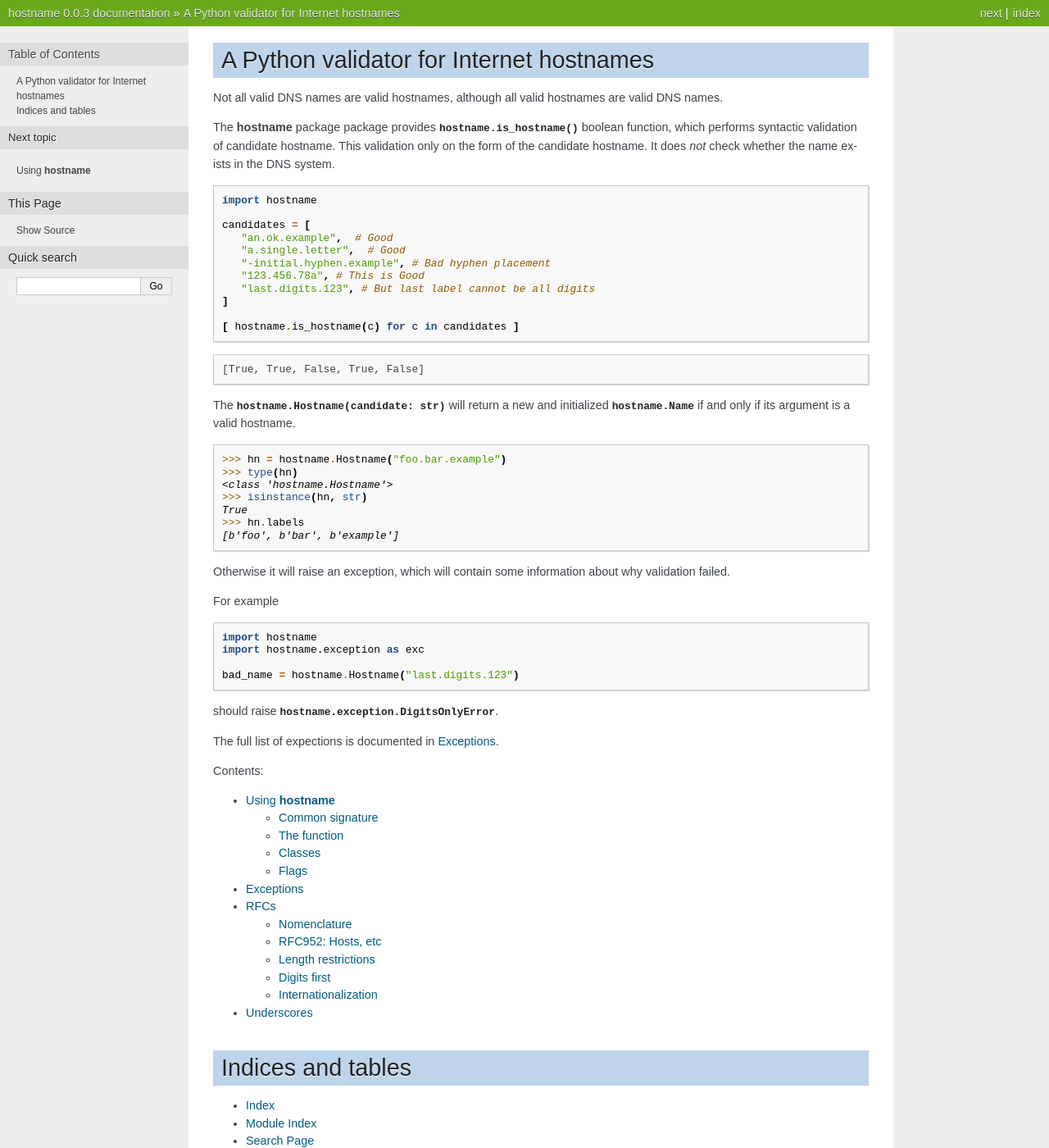
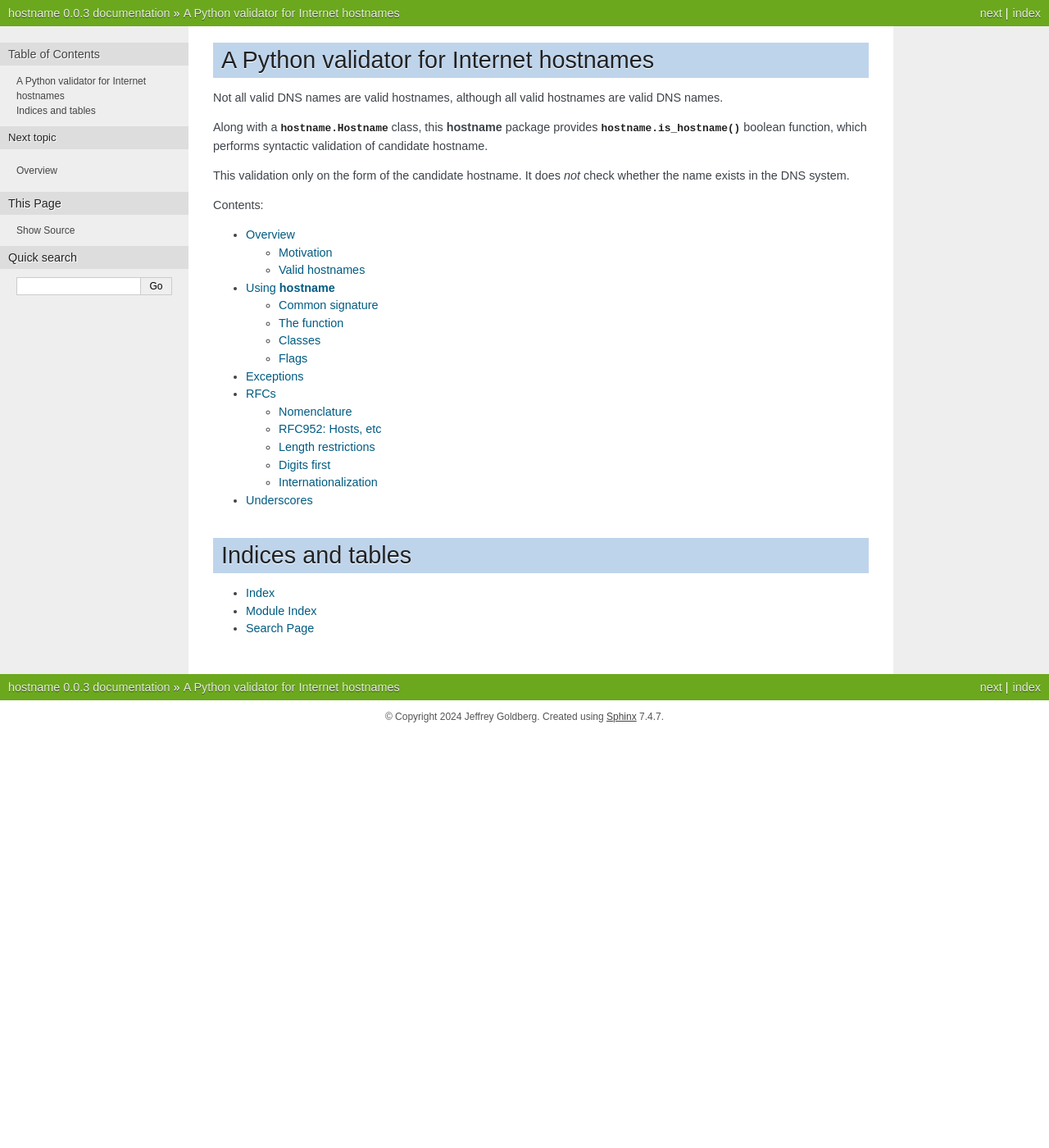
Before and after one commit to jpgoldberg/python-hostname, a Sphinx documentation site: the page built from docs/source/index.rst, in a window 1280 px wide and 1400 px high. Shown: the whole window at 82% size. Built offline with Sphinx 7.4.7, drawn with Linux system fonts in a browser that asks for light colours.

Commit message:
doc improvements

```diff
--- a/docs/source/index.rst
+++ b/docs/source/index.rst
@@ -8,64 +8,20 @@ A Python validator for Internet hostnames
 
 Not all valid DNS names are valid hostnames, although all valid hostnames are valid DNS names.
 
-The |project| package package provides
+Along with a :class:`hostname.Hostname` class,
+this |project| package provides
 :func:`hostname.is_hostname`
 boolean function, which performs syntactic validation of candidate hostname.
+
+
 This validation only on the form of the candidate hostname.
 It does *not* check whether the name exists in the DNS system.
-
-.. testcode:: python
-
-   import hostname
-
-   candidates = [
-      "an.ok.example",  # Good
-      "a.single.letter",  # Good
-      "-initial.hyphen.example", # Bad hyphen placement
-      "123.456.78a", # This is Good
-      "last.digits.123", # But last label cannot be all digits
-   ]
-
-   [ hostname.is_hostname(c) for c in candidates ]
-
-.. testoutput::
-
-   [True, True, False, True, False]
-
-The :class:`hostname.Hostname(candidate: str)` will return a new and initialized
-:class:`hostname.Name` if and only if its argument is a valid hostname.
-
->>> hn = hostname.Hostname("foo.bar.example")
->>> type(hn)
-<class 'hostname.Hostname'>
->>> isinstance(hn, str)
-True
->>> hn.labels
-[b'foo', b'bar', b'example']
-
-Otherwise it will raise an exception, which will contain some information about why validation failed.
-
-For example
-
-.. code-block:: python
-
-   import hostname
-   import hostname.exception as exc
-
-   bad_name = hostname.Hostname("last.digits.123")
-
-should raise :class:`hostname.exception.DigitsOnlyError`.
-
-The full list of expections is documented in :doc:`exceptions`.
-
-
-
-
 
 .. toctree::
    :maxdepth: 2
    :caption: Contents:
 
+   overview
    usage
    exceptions
    standards
```
Also changed, not shown: CHANGELOG.md (+2 -0 lines), docs/source/exceptions.rst (+45 -1 lines), docs/source/overview.rst (added, +79 -0 lines), docs/source/usage.rst (+9 -4 lines).
